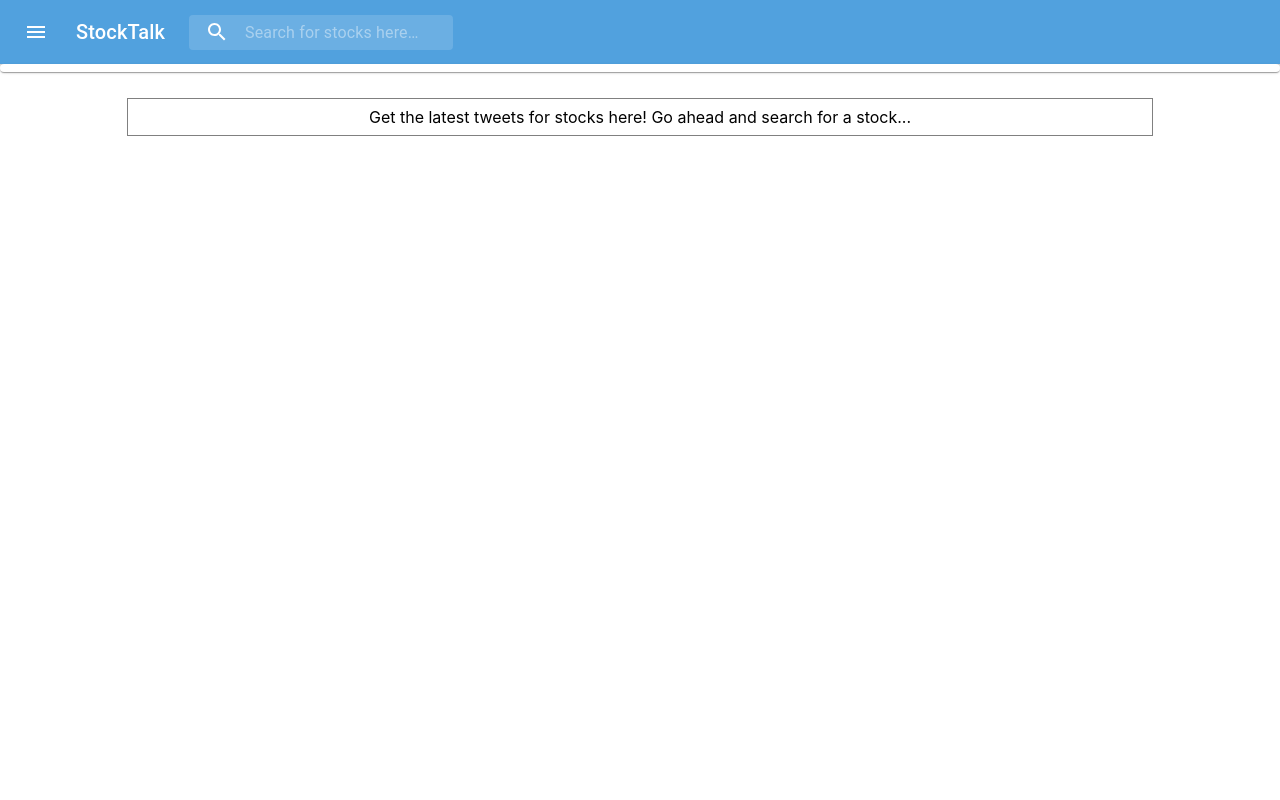
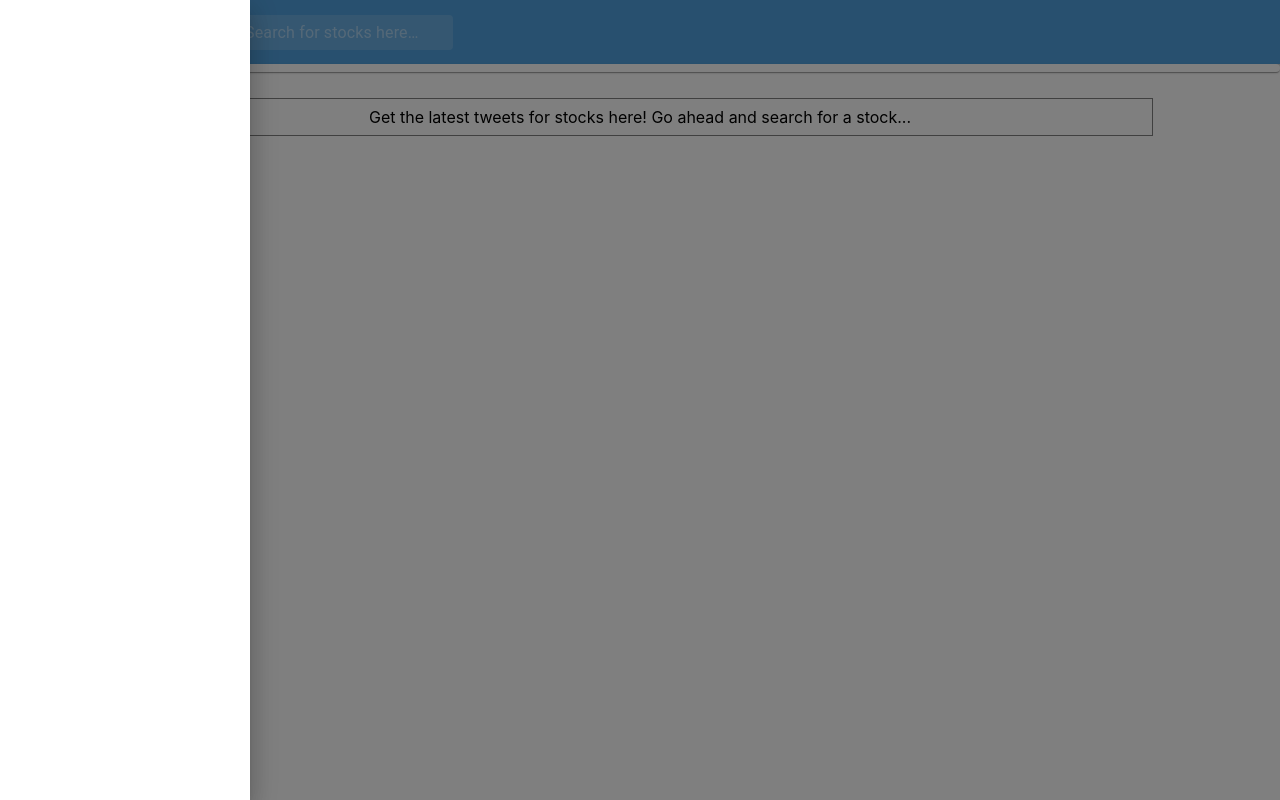
Before and after one commit to sashank007/Project-Stocktwits, a React (Create React App) app: page / in a window 1280 px wide. Both pictures are taken after a click on the button "open drawer". Built offline with nearby package versions, Linux system fonts and the light colour scheme.

Commit message:
Add nav drawer

```diff
--- a/src/Components/Home/Home.js
+++ b/src/Components/Home/Home.js
@@ -6,11 +6,13 @@ import SearchResults from "../SearchResults/SearchResults";
 import Chips from "../Chips/Chips";
 import { ToastContainer, toast } from "react-toastify";
 import "react-toastify/dist/ReactToastify.css";
+import NavDrawer from "../NavDrawer/NavDrawer";
 
 export default function Home() {
   const [tweets, setTweets] = useState([]);
   const [searchResults, setSearchResults] = useState(null);
   const [chipData, setChipData] = useState([]);
+  const [showDrawer, setShowDrawer] = useState(false);
   const twitterBlue = "#1da1f2";
 
   function useInterval(callback, delay) {
@@ -144,8 +146,24 @@ export default function Home() {
     }
 
     setChipData(newChipData);
+    getTweets();
+  };
+  const handleChipClickNav = chip => {
+    let newChipData = [...chipData];
+
+    for (let i = 0; i < newChipData.length; i++) {
+      if (newChipData[i] === chip) newChipData[i].color = twitterBlue;
+      else newChipData[i].color = "grey";
+    }
+
+    setChipData(newChipData);
+    getTweets();
   };
 
+  const toggleDrawer = open => {
+    console.log("toggle drawer: ", open);
+    setShowDrawer(open);
+  };
   useEffect(() => {
     getTweets();
 
@@ -154,7 +172,10 @@ export default function Home() {
 
   return (
     <div>
-      <Search populateContainer={populateContainer} />
+      <Search
+        populateContainer={populateContainer}
+        toggleDrawer={toggleDrawer}
+      />
       <SearchResults results={searchResults} updateChip={updateChip} />
       <Chips
         chipData={chipData}
@@ -163,6 +184,12 @@ export default function Home() {
       />
       {<TweetList messages={tweets} />}
       <ToastContainer />
+      <NavDrawer
+        symbolClick={handleChipClickNav}
+        chips={chipData}
+        toggleDrawer={toggleDrawer}
+        showDrawer={showDrawer}
+      />
     </div>
   );
 }
--- /dev/null
+++ b/src/Components/NavDrawer/NavDrawer.js
@@ -0,0 +1,73 @@
+import React from "react";
+import { makeStyles } from "@material-ui/core/styles";
+import Drawer from "@material-ui/core/Drawer";
+import Button from "@material-ui/core/Button";
+import List from "@material-ui/core/List";
+import Divider from "@material-ui/core/Divider";
+import ListItem from "@material-ui/core/ListItem";
+import ListItemIcon from "@material-ui/core/ListItemIcon";
+import ListItemText from "@material-ui/core/ListItemText";
+import InboxIcon from "@material-ui/icons/MoveToInbox";
+import MailIcon from "@material-ui/icons/Mail";
+
+const useStyles = makeStyles({
+  list: {
+    width: 250
+  },
+  fullList: {
+    width: "auto"
+  }
+});
+
+export default function NavDrawer(props) {
+  const classes = useStyles();
+  const { chips, showDrawer } = props;
+
+  const toggleDrawer = (side, open) => event => {
+    if (
+      event.type === "keydown" &&
+      (event.key === "Tab" || event.key === "Shift")
+    ) {
+      return;
+    }
+    props.toggleDrawer(open);
+  };
+
+  const getAllSymbols = () => {
+    let symbols = [];
+    chips.map(data => {
+      console.log(data.key);
+      symbols.push(data.key);
+    });
+    return symbols;
+  };
+
+  const clickSymbol = chip => {
+    console.log(chip);
+    props.symbolClick(chip);
+  };
+  const sideList = side => (
+    <div
+      className={classes.list}
+      role="presentation"
+      onClick={toggleDrawer(false)}
+      onKeyDown={toggleDrawer(false)}
+    >
+      <List>
+        {chips.map(data => (
+          <ListItem button onClick={() => clickSymbol(data)} key={data.key}>
+            <ListItemText primary={data.label} />
+          </ListItem>
+        ))}
+      </List>
+    </div>
+  );
+
+  return (
+    <div>
+      <Drawer open={showDrawer} onClose={toggleDrawer(false)}>
+        {sideList("left")}
+      </Drawer>
+    </div>
+  );
+}
--- a/src/Components/Search/Search.js
+++ b/src/Components/Search/Search.js
@@ -1,9 +1,14 @@
-import React, { useState } from "react";
+import React from "react";
 import { getSymbols } from "../../Api";
 
 import SearchBar from "../SearchBar/SearchBar";
 
 export default function Search(props) {
+  const toggleDrawer = open => {
+    console.log("toggledrwaer in search");
+    props.toggleDrawer(open);
+  };
+
   const searchSymbols = inp => {
     if (inp !== null && inp !== "") {
       //call middleware
@@ -20,7 +25,7 @@ export default function Search(props) {
   };
   return (
     <div>
-      <SearchBar searchSymbols={searchSymbols} />
+      <SearchBar toggleDrawer={toggleDrawer} searchSymbols={searchSymbols} />
     </div>
   );
 }
--- a/src/Components/SearchBar/SearchBar.js
+++ b/src/Components/SearchBar/SearchBar.js
@@ -101,6 +101,11 @@ export default function SearchBar(props) {
     setMobileMoreAnchorEl(event.currentTarget);
   };
 
+  const openDrawer = () => {
+    console.log("open drawer");
+    props.toggleDrawer(true);
+  };
+
   const searchValue = e => {
     let val = e.target.value;
 
@@ -157,6 +162,7 @@ export default function SearchBar(props) {
         <Toolbar>
           <IconButton
             edge="start"
+            onClick={() => openDrawer()}
             className={classes.menuButton}
             color="inherit"
             aria-label="open drawer"
```
